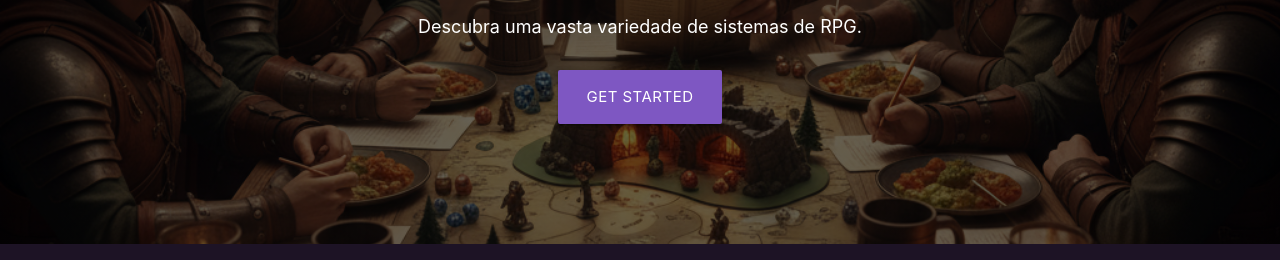
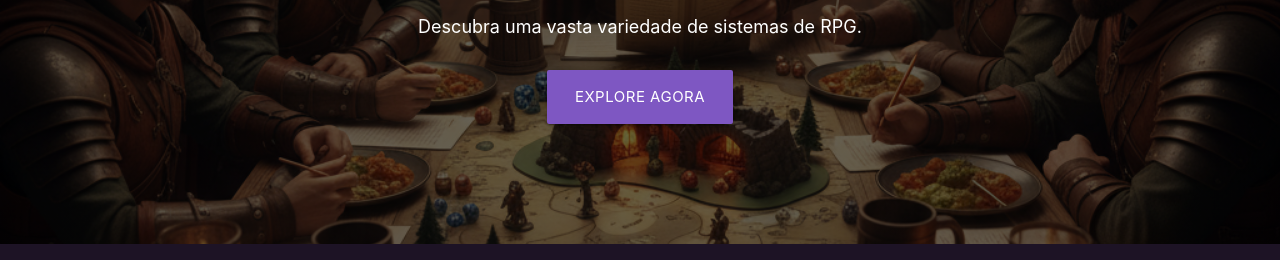
Before and after one commit to conradodiegom/clio-rpgs, a website: page index.html in a window 1280 px wide. Shown: the part 296-556 px from the top of the page. Drawn offline with nearby package versions, Linux system fonts and the light colour scheme.

Commit message:
Change button text from 'Get Started' to 'Explore agora'

```diff
--- a/index.html
+++ b/index.html
@@ -42,7 +42,7 @@
             <div class="container">
                 <h1>Explore mundos com Clio RPGs</h1>
                 <p>Descubra uma vasta variedade de sistemas de RPG.</p>
-                <a href="explorar.html" class="btn-large waves-effect waves-light">Get Started</a>
+                <a href="explorar.html" class="btn-large waves-effect waves-light">Explore agora</a>
             </div>
         </div>
 
```
